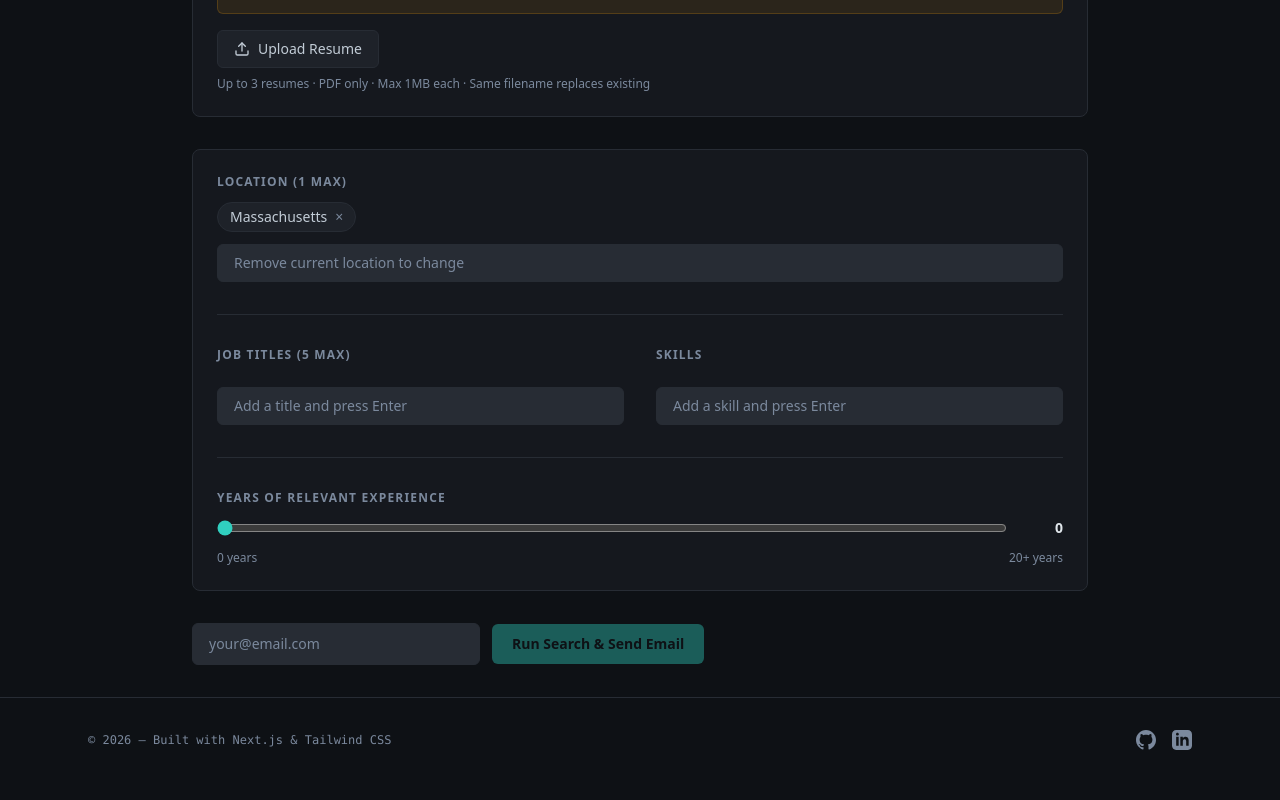
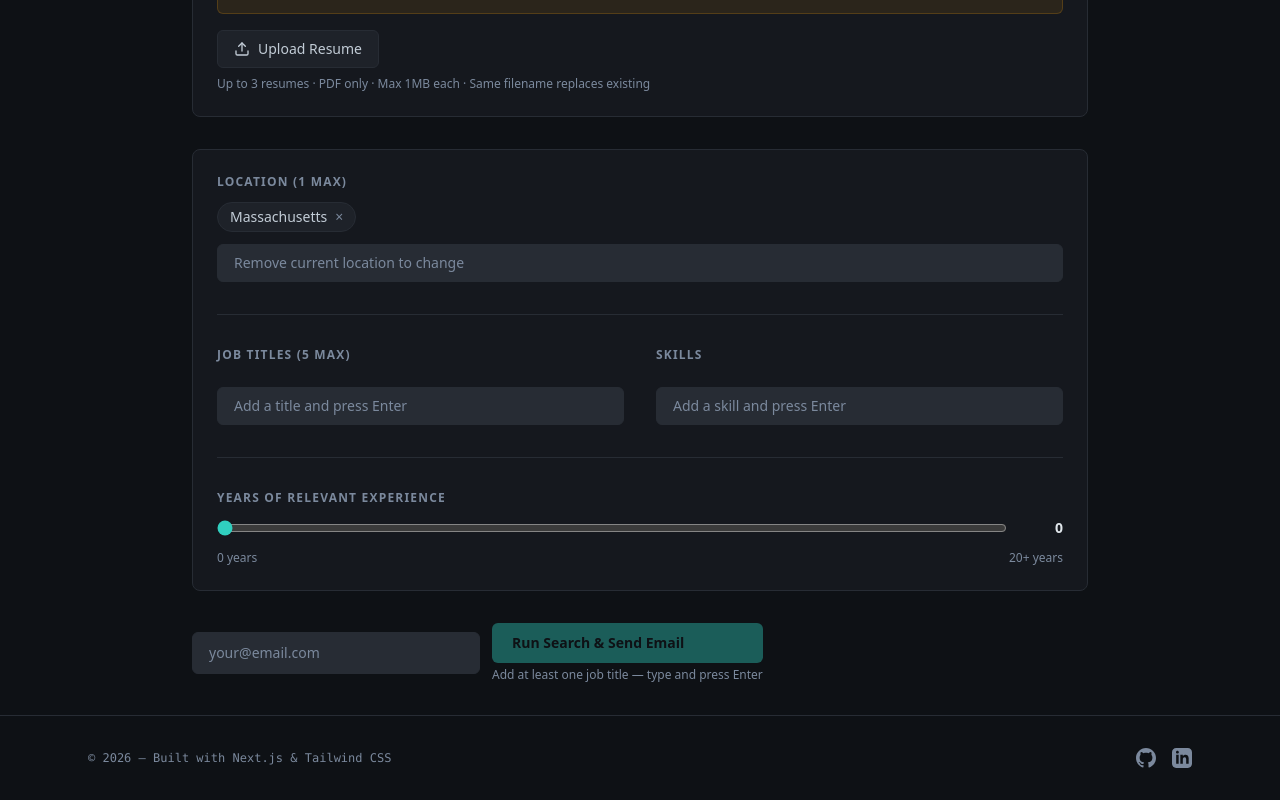
Before and after one commit to thushanthbengre22-dev/job-search-agent, a Next.js app: page / in a window 1280 px wide. Shown: the part 359-1159 px from the top of the page. Built offline with nearby package versions, Linux system fonts and the light colour scheme.

Commit message:
Better error messages

```diff
--- a/app/api/search/route.ts
+++ b/app/api/search/route.ts
@@ -55,12 +55,14 @@ export async function POST(req: NextRequest) {
 
   const { titles, skills, locations, email, resumeProfiles, yearsOfExperience } = body;
 
-  if (
-    !Array.isArray(titles) || titles.length === 0 ||
-    !Array.isArray(locations) || locations.length === 0 ||
-    typeof email !== "string" || !/^[^\s@]+@[^\s@]+\.[^\s@]+$/.test(email)
-  ) {
-    return NextResponse.json({ error: "Invalid input" }, { status: 400 });
+  if (!Array.isArray(titles) || titles.length === 0) {
+    return NextResponse.json({ error: "Add at least one job title before searching." }, { status: 400 });
+  }
+  if (!Array.isArray(locations) || locations.length === 0) {
+    return NextResponse.json({ error: "Add a location before searching. Type a state and press Enter." }, { status: 400 });
+  }
+  if (typeof email !== "string" || !/^[^\s@]+@[^\s@]+\.[^\s@]+$/.test(email)) {
+    return NextResponse.json({ error: "Enter a valid email address to receive your results." }, { status: 400 });
   }
 
   // IP rate limit — 20 requests per IP per day (blocks spammers before any Redis lookup)
--- a/app/page.tsx
+++ b/app/page.tsx
@@ -410,14 +410,25 @@ export default function JobScoutPage() {
               placeholder="your@email.com"
               className="bg-input border border-border rounded-md px-4 py-2.5 text-sm text-foreground placeholder-muted-foreground focus:outline-none focus:ring-1 focus:ring-ring transition-colors w-72"
             />
+            <div className="flex flex-col gap-1">
               <button
                 onClick={runSearch}
-              disabled={isRunning || titles.length === 0 || !email}
+                disabled={isRunning || titles.length === 0 || locations.length === 0 || !email}
                 className="flex items-center gap-2 bg-primary text-primary-foreground hover:opacity-90 disabled:opacity-40 disabled:cursor-not-allowed font-semibold px-5 py-2.5 rounded-md transition-opacity text-sm whitespace-nowrap"
               >
                 {isRunning && <Spinner />}
                 {isRunning ? "Searching..." : "Run Search & Send Email"}
               </button>
+              {!isRunning && (titles.length === 0 || locations.length === 0) && (
+                <p className="text-xs text-muted-foreground">
+                  {titles.length === 0 && locations.length === 0
+                    ? "Add a location and at least one job title — type and press Enter"
+                    : titles.length === 0
+                    ? "Add at least one job title — type and press Enter"
+                    : "Add a location — type and press Enter"}
+                </p>
+              )}
+            </div>
             {status && (
               <span className="text-sm text-muted-foreground flex items-center gap-2">
                 {isRunning && <Spinner />}
```
Lines whose indentation alone changed are shown as unchanged.
